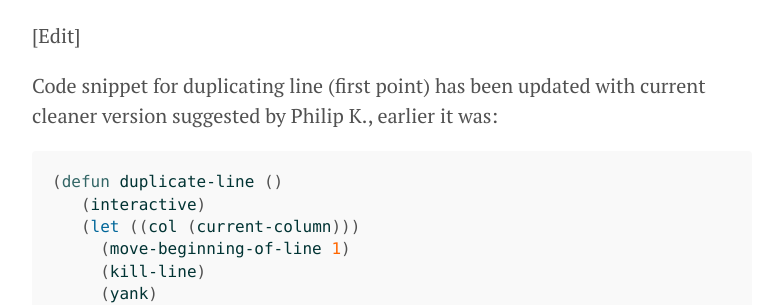
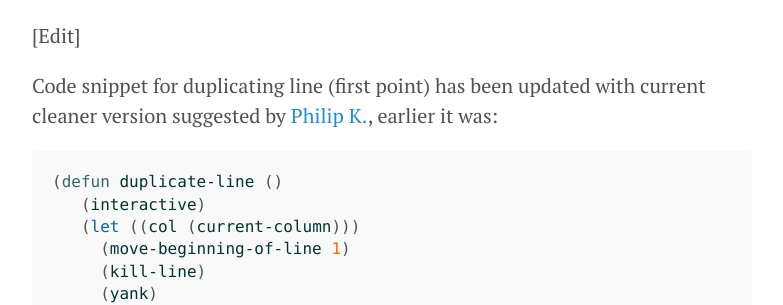
Before and after one commit to krsoninikhil/krsoninikhil.github.io, a Jekyll site: the page built from _posts/2018-12-15-easy-moving-from-vscode-to-emacs.md, in a window 1280 px wide and 900 px high, scrolled down 5596 px. Shown: the part 188-493 px from the top of the window, without its empty margins (248-1031 px from the left). Built offline with Jekyll 4.4.1, drawn with Linux system fonts in a browser that asks for light colours; our own code applies the rules of GitHub Pages for plain Markdown files; comment, search, counter and statistics services are not loaded; part of the change alters nothing that is shown.

````diff
--- a/_posts/2018-12-15-easy-moving-from-vscode-to-emacs.md
+++ b/_posts/2018-12-15-easy-moving-from-vscode-to-emacs.md
@@ -243,8 +243,8 @@ list.
 [Edit]
 
 Code snippet for duplicating line (first point) has been updated with
-current cleaner version suggested by Philip K., earlier
-it was:
+current cleaner version suggested by [Philip K.](https://zge.us.to/),
+earlier it was:
 
 ```elisp
 (defun duplicate-line ()
````
